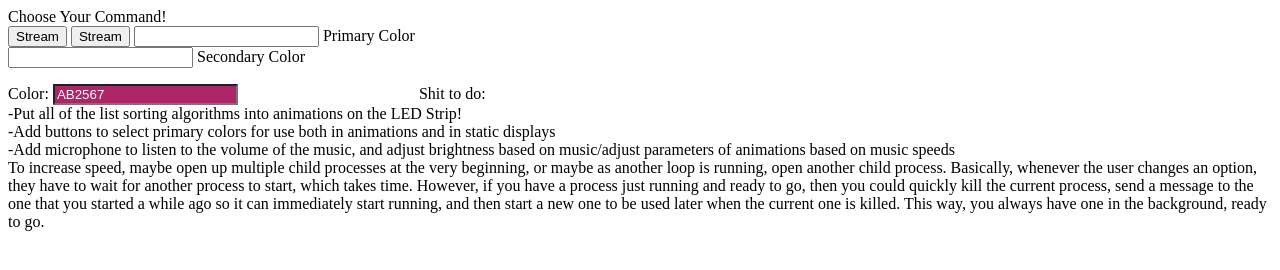
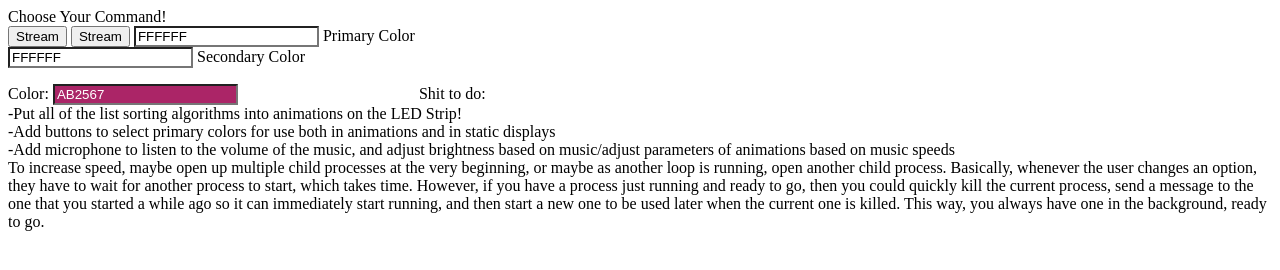
Before and after one commit to Jomanw/Roomie, a website: page form.html in a window 1280 px wide. Drawn offline with Linux system fonts and the light colour scheme.

Commit message:
minor typo

```diff
--- a/form.html
+++ b/form.html
@@ -40,8 +40,8 @@ function animationSubmit(animationType) {
 	<button type="button" form="animationForm" onClick="animationSubmit('stream')" value="stream"> Stream </button>
 	<button type="button" form="animationForm" onClick="animationSubmit('singleColor')" value="singleColor"> Stream </button>
 
-	<input type="jscolor" name="primaryColor" id="primaryColor" onChange="animationSubmit('singleColor')"> Primary Color <br>
-	<input type="jscolor" name="secondaryColor" id="secondaryColor" onChange="animationSubmit('singleColor')"> Secondary Color <br>
+	<input class="jscolor" name="primaryColor" id="primaryColor" onChange="animationSubmit('singleColor')"> Primary Color <br>
+	<input class="jscolor" name="secondaryColor" id="secondaryColor" onChange="animationSubmit('singleColor')"> Secondary Color <br>
 </form>
 
 
```
